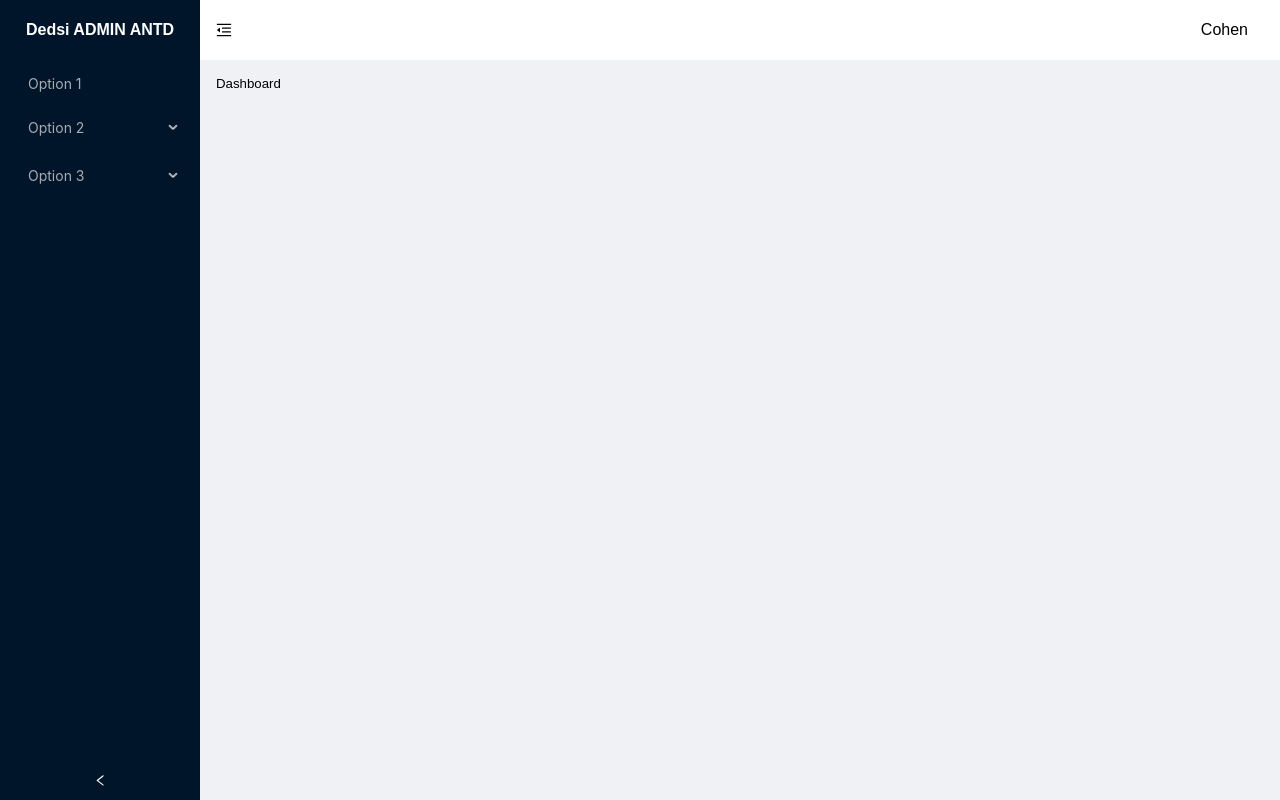
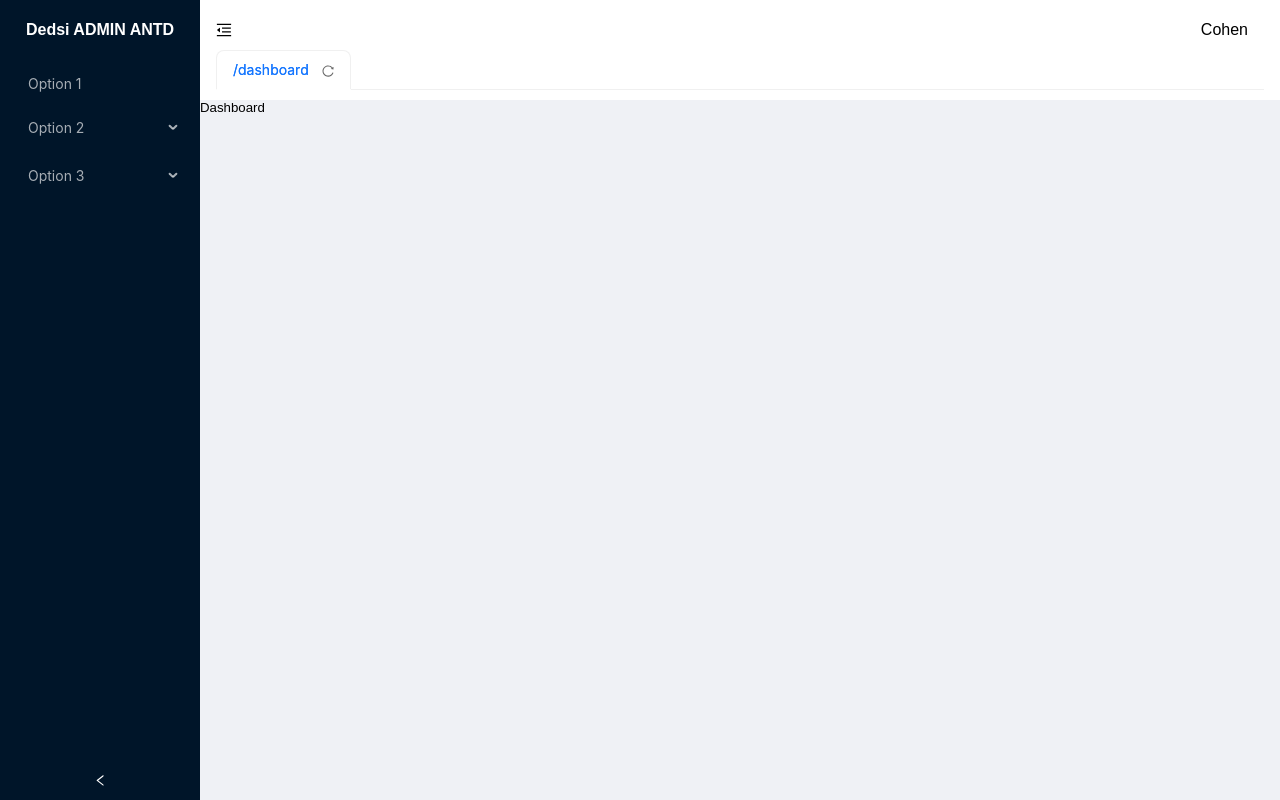
Before and after one commit to DedsiTeam/dedsi-admin-antd, a Vue app: page /dashboard in a window 1280 px wide. Built offline with nearby package versions, Linux system fonts and the light colour scheme.

Commit message:
首页添加tab
首页添加tab

```diff
--- a/src/layouts/index.css
+++ b/src/layouts/index.css
@@ -6,7 +6,7 @@ section#layout-section{
 
     overflow: hidden;
 }
-section#layout-section>section{
+section#layout-section > section{
     transition: all 0.2s ease-in-out;
 }
 
@@ -14,7 +14,6 @@ section#layout-left {
     height: 100dvh;
     background-color: #001529;
     position: relative;
-
     overflow: hidden;
 }
 
@@ -34,28 +33,19 @@ div#LayoutMenu-bottom-div > span {
     cursor: pointer;
 }
 
-
 section#layout-right{
     flex: auto;
     height: 100dvh;
     background-color: #EFF1F5;
 }
 
-section#layout-header{
+section#layout-header {
     width: 100%;
-    height: 60px;
+    height: 50px;
     background-color: #fff;
 }
 
 section#layout-body{
     width: 100%;
-    height: calc(100% - 60px);
-    padding: 1rem 0 0 1rem;
-    box-sizing: border-box;
+    height: calc(100% - 50px);
 }
-section#layout-body-content{
-    width: 100%;
-    height: 100%;
-    overflow-x: hidden;
-    overflow-y: auto;
-}
--- a/src/layouts/index.vue
+++ b/src/layouts/index.vue
@@ -1,20 +1,21 @@
 <template>
 <section id="layout-section">
-    <section id="layout-left" :style="{ width: layoutStore.getCollapsed ? '50px' : '200px' }">
+    <section id="layout-left" :style="{ flex: layoutStore.getCollapsed ? '0 0 50px' : '0 0 200px' }">
       <LayoutMenu />
       <div id="LayoutMenu-bottom-div">
         <RightOutlined v-if="layoutStore.getCollapsed" @click="toggleCollapsedClick(false)" />
         <LeftOutlined v-else @click="toggleCollapsedClick(true)" />
       </div>
     </section>
-    <section id="layout-right">
+    <section id="layout-right" :style="{ width: `calc(100dvw - ${layoutStore.getCollapsed ? '50px' : '200px'})` }">
         <section id="layout-header">
             <LayoutHeader />
         </section>
         <section id="layout-body">
-            <section id="layout-body-content">
-                <router-view />
-            </section>
+          <LayoutTabs />
+          <section id="layout-body-content">
+            <router-view />
+          </section>
         </section>
     </section>
 </section>
@@ -26,6 +27,7 @@ import { LeftOutlined, RightOutlined } from '@ant-design/icons-vue';
 import './index.css';
 import LayoutHeader from './header/index.vue';
 import LayoutMenu from './menu/index.vue';
+import LayoutTabs from './layoutTabs/index.vue'
 
 import { useLayoutStore } from '@/pinias/public-api.ts'
 
--- /dev/null
+++ b/src/layouts/layoutTabs/index.vue
@@ -0,0 +1,57 @@
+<template>
+    <section id="layout-tabs">
+        <a-tabs v-model:activeKey="activeKey" type="card">
+            <a-tab-pane v-bind:key="item" v-for="item in menuRouteDatas">
+                <template #tab>
+                    <span class="tab-title">{{ item }}</span>
+                    <ReloadOutlined v-if="activeKey === item" :style="iconStyle" class="reload-icon" @click="iconReloadClick" />
+                    <CloseOutlined v-if="menuRouteDatas.length > 1" :style="iconStyle" @click="iconCloseClick(item)" />
+                </template>
+            </a-tab-pane>
+        </a-tabs>
+    </section>
+</template>
+
+<script setup lang="ts">
+import { ref } from 'vue';
+import { ReloadOutlined, CloseOutlined } from '@ant-design/icons-vue';
+import { menuRouteStores } from '@/pinias/public-api';
+
+import { useRouter } from 'vue-router';
+const router = useRouter();
+
+const { menuRouteDatas, removeDatas } = menuRouteStores();
+const activeKey = ref('/dashboard');
+
+
+const iconStyle = {
+    fontSize: '12px',
+    marginLeft: '0.8rem',
+    marginRight: '0',
+    color: 'rgba(0, 0, 0, 0.6)',
+};
+
+function iconCloseClick(item: string) {
+    removeDatas(item);
+}
+
+function iconReloadClick() {
+    router.go(0);
+}
+</script>
+
+<style scoped>
+section#layout-tabs {
+    width: 100%;
+    height: 50px;
+    padding: 0 1rem;
+    overflow: hidden;
+    background-color: #fff;
+}
+span.tab-title {
+    font-size: 14px;
+}
+:deep(span.reload-icon:hover) {
+    color: #1890ff !important;
+}
+</style>
--- a/src/layouts/menu/index.vue
+++ b/src/layouts/menu/index.vue
@@ -12,6 +12,11 @@
 <script setup lang="ts">
 import { ref } from "vue";
 import AppName from "../appName/index.vue";
+
+import { menuRouteStores } from '@/pinias/public-api';
+
+const { addDatas } = menuRouteStores();
+
 
 const menuItems = [
 {
@@ -69,7 +74,7 @@ const menuItems = [
 const selectedKeys = ref<string[]>([]);
 const openKeys = ref<string[]>([]);
 
-function handleClick(e) {
-    console.log("click", e);
+function handleClick(e: any) {
+    addDatas(e.key);
 }
 </script>
--- /dev/null
+++ b/src/pinias/modules/menuRoutes.ts
@@ -0,0 +1,33 @@
+import { defineStore } from 'pinia'
+
+export const menuRouteStores = defineStore('menuRouteStores', {
+    state: () => ({
+        menuRouteDatas: ['/dashboard'] as string[],
+        menuRouteSelected: ''
+    }),
+    actions:{
+        async addDatas(val: string) {
+            this.menuRouteSelected = val;
+
+            if(this.menuRouteDatas.includes(val)){
+                return
+            }
+            this.menuRouteDatas.push(val)
+        },
+        async removeDatas(val: string) {
+            const index = this.menuRouteDatas.indexOf(val);
+            if (index > -1) {
+                this.menuRouteDatas.splice(index, 1);
+
+                if(index > 0){
+                    this.menuRouteSelected = this.menuRouteDatas[index - 1];
+                }
+            }
+        },
+    },
+    getters: {
+        getDatas(state) {
+            return state.menuRouteDatas
+        }
+    }
+});
--- a/src/pinias/public-api.ts
+++ b/src/pinias/public-api.ts
@@ -1 +1,2 @@
 export * from './modules/layout.ts'
+export * from './modules/menuRoutes.ts'
```
